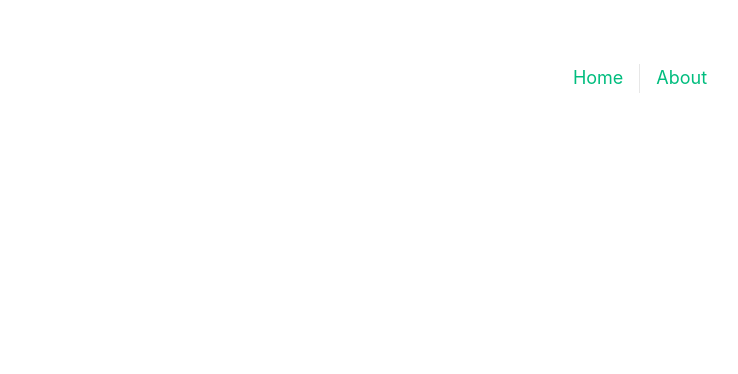
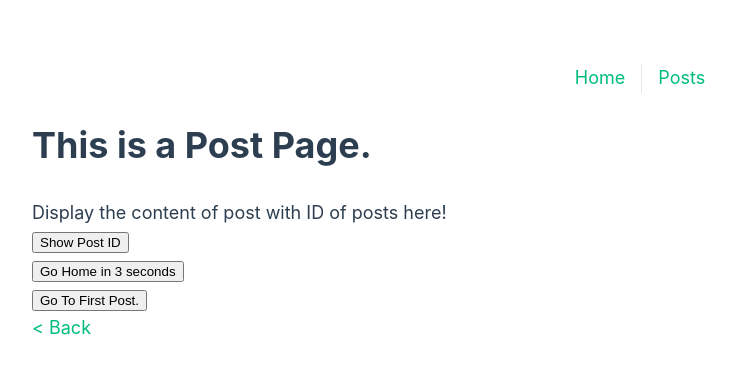
Before and after one commit to coach77777/vue-composition-api-course, a Vue app in the folder vue-composition-api-basics/: page /postDetail/posts in a window 1280 px wide. Before the commit this address had no page. Shown: the top 374 px of the page, without its empty margins (0-738 px from the left). Built offline with nearby package versions, Linux system fonts and the light colour scheme.

Commit message:
VueRouterSxn

```diff
--- a/vue-composition-api-basics/src/App.vue
+++ b/vue-composition-api-basics/src/App.vue
@@ -1,7 +1,7 @@
 <template>
   <nav>
     <RouterLink to="/">Home</RouterLink>
-    <RouterLink to="/about">About</RouterLink>
+    <RouterLink to="/posts">Posts</RouterLink>
   </nav>
   <RouterView />
   <!-- // Vue3  KeepAlive-->
--- a/vue-composition-api-basics/src/router/index.js
+++ b/vue-composition-api-basics/src/router/index.js
@@ -10,12 +10,14 @@
       component: HomeView
     },
     {
-      path: '/about',
-      name: 'about',
-      // route level code-splitting
-      // this generates a separate chunk (About.[hash].js) for this route
-      // which is lazy-loaded when the route is visited.
-      component: () => import('../views/AboutView.vue')
+      path: '/posts',
+      name: 'posts',
+      component: () => import('../views/PostsView.vue')
+    },
+    {
+      path: '/postDetail/:id',
+      name: 'postDetail',
+      component: () => import('../views/PostDetailView.vue')
     }
   ]
 })
--- a/vue-composition-api-basics/src/views/AboutView.vue
+++ /dev/null
@@ -1,14 +0,0 @@
-<template>
-  <div class="about">
-    <h1>About</h1>
-    <textarea v-autofocus />
-  </div>
-
-</template>
-
-<script setup>
-/*
-  imports
-*/
-  import { vAutofocus } from '@/directives/vAutofocus'
-</script>
--- /dev/null
+++ b/vue-composition-api-basics/src/views/PostDetailView.vue
@@ -0,0 +1,50 @@
+<template>
+  <div class="post-detail">
+    <h1>This is a Post Page.</h1>
+    <p>Display the content of post with ID of {{  $route.params.id }} here!</p>
+
+<div>
+  <button @click="showPostId">Show Post ID</button></div>
+
+  <div>
+    <button @click="goHomeIn3Seconds">Go Home in 3 seconds</button></div>
+
+    <div>
+      <button @click="goToFirstPost">Go To First Post.</button></div>
+
+
+    <p><RouterLink to="posts">
+      &lt; Back
+    </RouterLink></p>
+  </div>
+
+</template>
+
+<script setup>
+import { useRoute, useRouter } from 'vue-router'
+
+const route = useRoute()
+const router = useRouter()
+
+const showPostId = () => {
+ alert(`The ID of this post is: ${ route.params.id }`)
+}
+
+const goHomeIn3Seconds = () => {
+ setTimeout(() => {
+  router.push('/')
+ }, 3000)
+}
+
+const goToFirstPost = () => {
+  router.push({
+    name: 'postDetail',
+    params: {
+id: 'id1'
+  }
+})
+}
+
+
+
+</script>
--- /dev/null
+++ b/vue-composition-api-basics/src/views/PostsView.vue
@@ -0,0 +1,35 @@
+<template>
+  <div class="posts">
+    <h1>Posts</h1>
+<ul>
+  <li>
+    <RouterLink to="postDetail/id1">Post1
+  </RouterLink>
+</li>
+  <li>
+    <RouterLink to="postDetail/id2">Post2
+  </RouterLink>
+</li>
+  <li>
+    <RouterLink to="postDetail/id3">Post3
+  </RouterLink>
+</li>
+</ul>
+
+    <textarea v-autofocus />
+  </div>
+
+</template>
+
+<script setup>
+/*
+  imports
+*/
+  import { vAutofocus } from '@/directives/vAutofocus'
+</script>
+
+<style scoped>
+ul {
+  margin-bottom: 30px;
+}
+</style>
```
